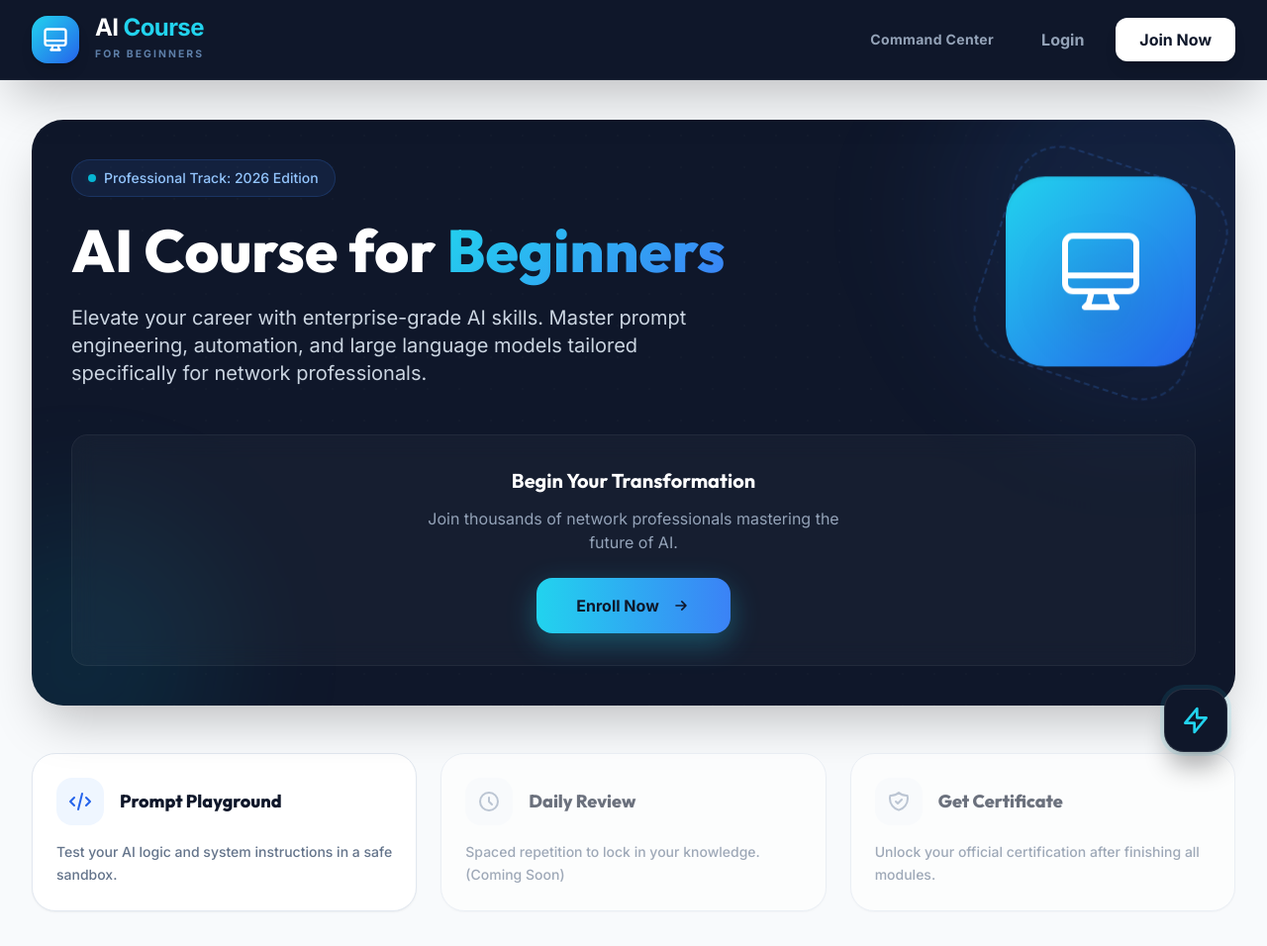
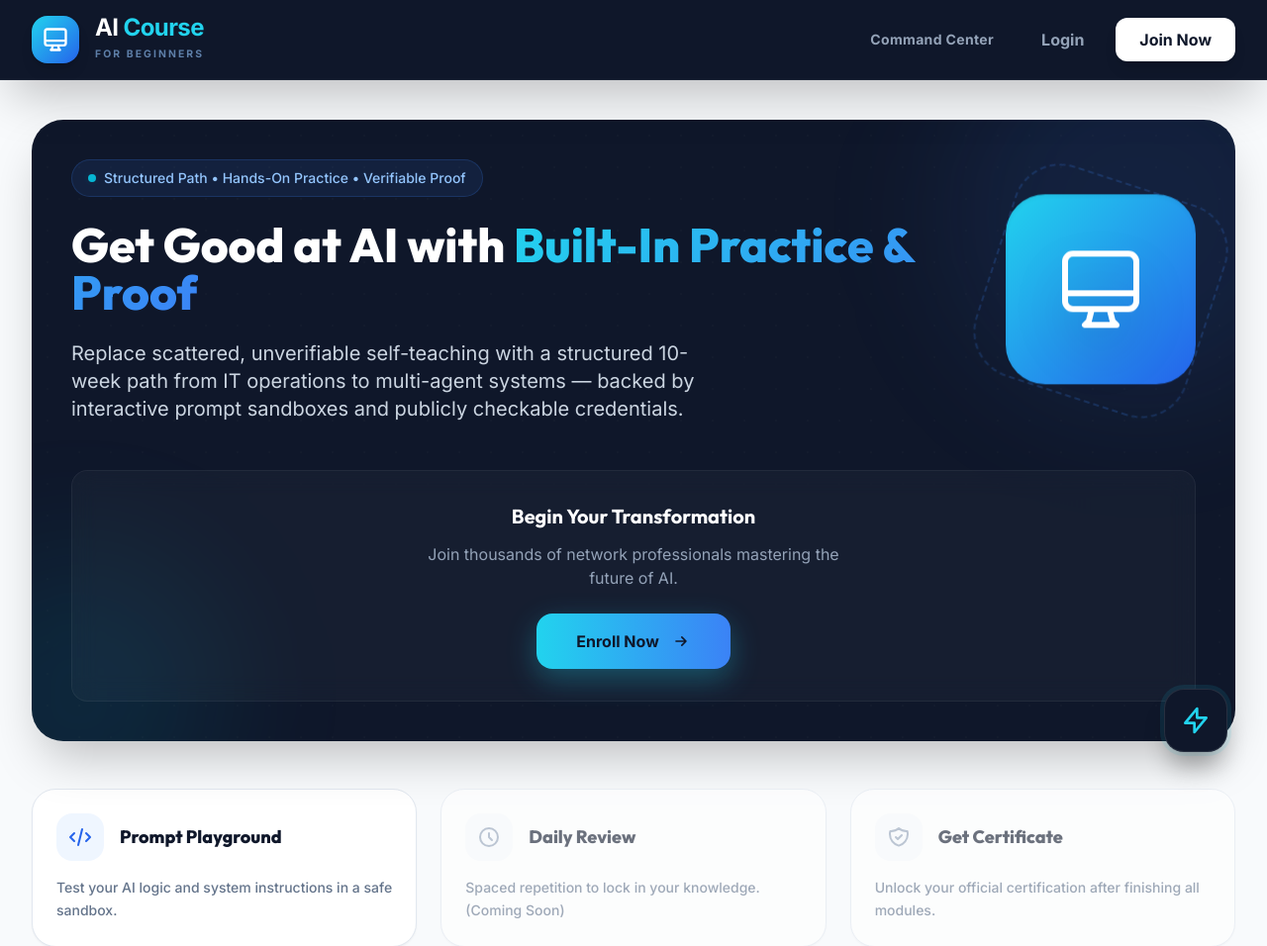
Before and after one commit to jpechetty-debug/AIbasics, a Django app: page / in a window 1280 px wide. Shown: the top 956 px of the page at 99% size. Run offline with Django 4.2, Linux system fonts and the light colour scheme; data that the repository does not hold is empty; some libraries are stand-ins or nearby versions.

Commit message:
style: align Dashboard and Certificate UI content with pitch framing

```diff
--- a/ai_course_platform/templates/courses/certificate_verify.html
+++ b/ai_course_platform/templates/courses/certificate_verify.html
@@ -22,8 +22,8 @@
                     </svg>
                 </div>
 
-                <h1 class="text-3xl font-black text-slate-900 mb-2">Certificate Verified</h1>
-                <p class="text-slate-500 font-medium mb-12">This is an authentic record of completion for the AI for Beginners course.</p>
+                <h1 class="text-3xl font-black text-slate-900 mb-2">Cryptographically Verified Credential</h1>
+                <p class="text-slate-500 font-medium mb-12">Authentic, UUID-backed public record of completion — verified in real time.</p>
 
                 <div class="space-y-6 text-left bg-slate-50 p-8 rounded-3xl border border-slate-100">
                     <div class="flex justify-between border-b border-slate-200 pb-4">
--- a/ai_course_platform/templates/courses/dashboard.html
+++ b/ai_course_platform/templates/courses/dashboard.html
@@ -24,14 +24,13 @@
                             class="animate-ping absolute inline-flex h-full w-full rounded-full bg-cyan-400 opacity-75"></span>
                         <span class="relative inline-flex rounded-full h-2 w-2 bg-cyan-500"></span>
                     </span>
-                    Professional Track: 2026 Edition
+                    Structured Path • Hands-On Practice • Verifiable Proof
                 </div>
-                <h1 class="text-3xl md:text-6xl font-extrabold text-white mb-6 leading-tight">
-                    AI Course for <span class="gradient-text">Beginners</span>
+                <h1 class="text-3xl md:text-5xl font-extrabold text-white mb-6 leading-tight">
+                    Get Good at AI with <span class="gradient-text">Built-In Practice & Proof</span>
                 </h1>
                 <p class="text-slate-300 text-lg md:text-xl max-w-2xl leading-relaxed">
-                    Elevate your career with enterprise-grade AI skills. Master prompt engineering, automation, and
-                    large language models tailored specifically for network professionals.
+                    Replace scattered, unverifiable self-teaching with a structured 10-week path from IT operations to multi-agent systems — backed by interactive prompt sandboxes and publicly checkable credentials.
                 </p>
             </div>
 
```
